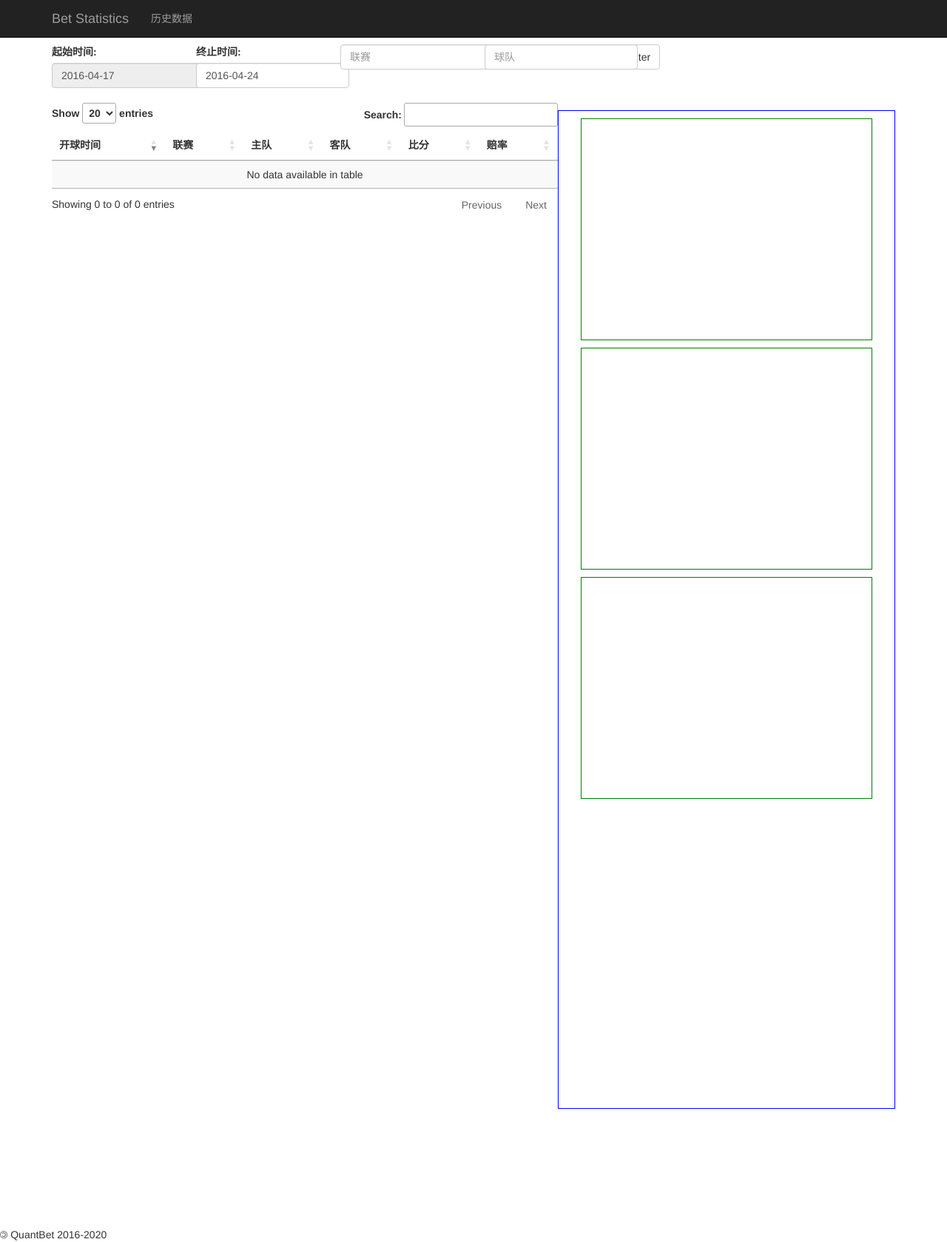
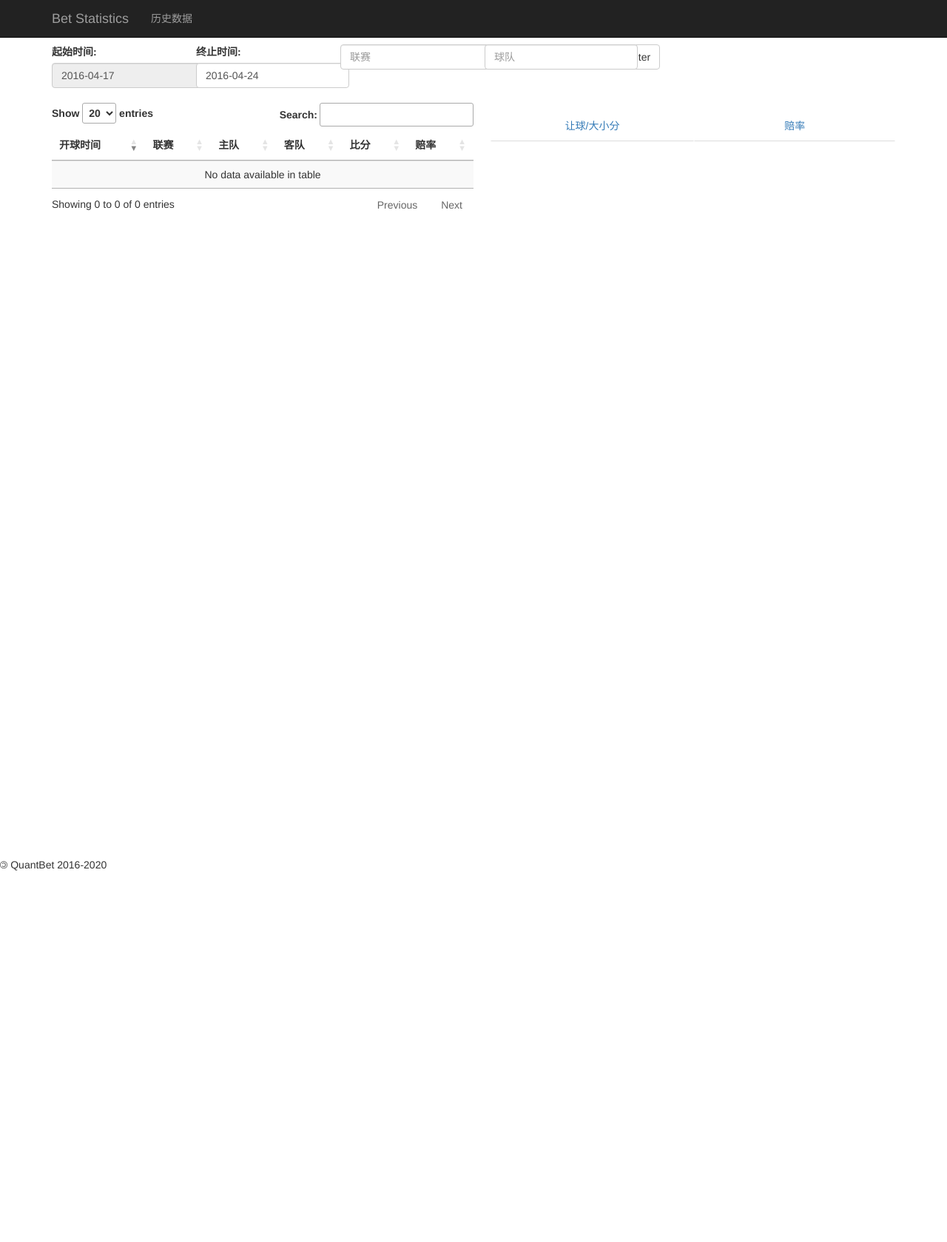
Before and after one commit to ChenjunZou/QuantBet, a Django app: page /history/ in a window 1280 px wide. Shown: the whole page at 74% size. After the commit the page ends 1177 px from the top, so only its background shows below. Run offline with Django 3.2, Linux system fonts and the light colour scheme; data that the repository does not hold is empty; some libraries are stand-ins or nearby versions.

Commit message:
add handicap and over/under page

```diff
--- a/bet/history/templates/history/football.html
+++ b/bet/history/templates/history/football.html
@@ -6,17 +6,16 @@
 #football-history-panel {
   margin-top: 20px;
   margin-bottom: 20px;
-  height: 1500px;
+  height: 1000px;
 }
 #football-history {
   float: left;
-  width: 60%;
+  width: 50%;
 }
 
 #football-odd-detail {
   float: right;
-  width: 40%;
-  border: 1px solid blue;
+  width: 48%;
   margin-top: 10px;
   height: 90%;
 }
@@ -24,10 +23,10 @@
   margin-top: 10px;
   margin-left:30px;
   margin-right:30px;
-  marigin-bottom: 10px;
-  border: 1px solid green;
-  height: 300px;
+  margin-bottom: 10px;
+  <!--border: 1px solid green;-->
 }
+
 {% endblock %}
 {% block main-panel %}
 {% include "history/form_inline.html" %}
@@ -60,15 +59,25 @@
   </div>
 
   <div id="football-odd-detail">
-    <div id="win-panel" class="board" >
-
-    </div>
-    <div id="draw-panel" class="board" >
-    </div>
-    <div id="lose-panel" class="board" >
-    </div>
-    <div id="panel-text">
-
+    <ul class="nav nav-tabs nav-justified">
+    <li><a data-toggle="pill" href="#handicap_over_under">让球/大小分</a></li>
+    <li><a data-toggle="pill" href="#odds-stats">赔率</a></li>
+    </ul>
+    <div id='tab-content' class="tab-content">
+      <div id="handicap_over_under" class="tab-pane fade in active">
+        <div id="handicap-panel" class="board divide_by_2" >
+        </div>
+        <div id="over_under-panel" class="board divide_by_2" >
+        </div>
+      </div>
+      <div id="odds-stats" class="tab-pane fade">
+        <div id="win-panel" class="board divide_by_3" >
+        </div>
+        <div id="draw-panel" class="board divide_by_3" >
+        </div>
+        <div id="lose-panel" class="board divide_by_3" >
+        </div>
+      </div>
     </div>
   </div>
 </div>
@@ -104,13 +113,23 @@ function odd_layout(data) {
   $('#panel-text').html(data['odd_win'])
   $('.board').each( function() {
     var values = [];
+    var title;
     var mark = this.id;
     if (mark == 'win-panel') {
-      values = data['odd_win']
+      values = data['odd_win'];
+      title = mark
     } else if (mark == 'draw-panel') {
-      values = data['odd_draw']
+      values = data['odd_draw'];
+      title = mark
     } else if (mark == 'lose-panel') {
-      values = data['odd_lose']
+      values = data['odd_lose'];
+      title = mark
+    } else if (mark == 'handicap-panel') {
+      values = data['handicap'];
+      title = '让球'
+    } else if (mark == 'over_under-panel') {
+      values = data['over_under'];
+      title = '大小分'
     }
     $(this).highcharts({
       chart: {
@@ -120,18 +139,26 @@ function odd_layout(data) {
             x: 0,
             y: -30
           }
-        }
+        },
+        width: 500,
+        height: 300,
       },
       title: {
-        text: mark.toUpperCase(),
+        text: title.toUpperCase(),
         x: -15 //center
       },
       xAxis: {
         categories: data['x_names'],
         labels: {
           rotation: 60,
-          step: 3
-        }
+          step: 6
+        },
+        style: {
+                   color: 'black',
+                   fontSize: '8px',
+                   fontWeight: 'bold',
+                   fontFamily: 'Verdana, sans-serif'
+        },
       },
       yAxis: {
         title: {
@@ -146,7 +173,9 @@ function odd_layout(data) {
       },
       tooltip: {
         formatter: function() {
-            return '';
+            return '<b>时间: </b>' + this.point.options.dt +'<br/>' +
+                '<b>博彩公司: </b>' + this.point.series.name +'<br/>' +
+                '<b>数值: </b>' + this.point.options.y +'<br/>';
           }
       },
       series: values,
@@ -154,7 +183,7 @@ function odd_layout(data) {
         style: {
           fontWeight: 'bold',
           fontSize: '15px',
-           color: '#303030'
+          color: '#303030'
         }
       }
     });
--- a/bet/history/views.py
+++ b/bet/history/views.py
@@ -47,33 +47,43 @@ def json_get_football_odds(request, gameID):
     game = db_utils.get_football_game_by_id(gameID)
     # params contain 4 serials : win, lose, draw, and x-axis
     parse_serial(game, params)
-    return HttpResponse(json.dumps(params),  content_type="application/json")
+    return HttpResponse(json.dumps(params,default=str),  content_type="application/json")
 
 
 def parse_serial(game, params):
     wins = list()
     draws = list()
     loses = list()
+    ous = list()
+    handicaps = list()
     win_rows = defaultdict(list)
     draw_rows = defaultdict(list)
     lose_rows = defaultdict(list)
+    handicap_rows = defaultdict(list)
+    ou_rows = defaultdict(list)
+
     summaries = db_utils.get_odd_summary(game)
     start_time = db_utils.get_odd_start_time(game)
     end_time = game.datetime
     x_names = get_x_names(start_time, end_time)
     params['x_names'] = x_names
     for summary in summaries:
-        win_rows[summary.vendor].append({'x': 0, 'y': summary.iWO})
-        draw_rows[summary.vendor].append({'x': 0, 'y': summary.iDO})
-        lose_rows[summary.vendor].append({'x': 0, 'y': summary.iLO})
+        win_rows[summary.vendor].append({'x': 0, 'y': summary.iWO, 'dt': summary.idt})
+        draw_rows[summary.vendor].append({'x': 0, 'y': summary.iDO, 'dt': summary.idt})
+        lose_rows[summary.vendor].append({'x': 0, 'y': summary.iLO, 'dt': summary.idt})
+        ou_rows[summary.vendor].append({'x': 0, 'y': float(summary.iOU), 'dt': summary.idt})
+        handicap_rows[summary.vendor].append({'x': 0, 'y': float(summary.iHC), 'dt': summary.idt})
         details = db_utils.get_odd_details(summary)
         for detail in details:
             time = detail.change_datetime.strftime("%d-%H:%M")
             try:
                 x_index = x_names.index(time)
-                win_rows[summary.vendor].append({'x': x_index, 'y': detail.cWO})
-                draw_rows[summary.vendor].append({'x': x_index, 'y': detail.cDO})
-                lose_rows[summary.vendor].append({'x': x_index, 'y': detail.cLO})
+
+                win_rows[summary.vendor].append({'x': x_index, 'y': detail.cWO, 'dt': detail.change_datetime})
+                draw_rows[summary.vendor].append({'x': x_index, 'y': detail.cDO, 'dt': detail.change_datetime})
+                lose_rows[summary.vendor].append({'x': x_index, 'y': detail.cLO, 'dt': detail.change_datetime})
+                ou_rows[summary.vendor].append({'x': x_index, 'y': float(detail.cOU), 'dt': detail.change_datetime})
+                handicap_rows[summary.vendor].append({'x': x_index, 'y': float(detail.cHC), 'dt': detail.change_datetime})
             except ValueError as e:
                 logger.exception('time {} is not in x_names, message {}', time, e.message)
                 pass
@@ -82,10 +92,14 @@ def parse_serial(game, params):
         wins.append({'name': row_key, 'data': win_rows.get(row_key)})
         draws.append({'name': row_key, 'data': draw_rows.get(row_key)})
         loses.append({'name': row_key, 'data': lose_rows.get(row_key)})
+        handicaps.append({'name': row_key, 'data': handicap_rows.get(row_key)})
+        ous.append({'name': row_key, 'data': ou_rows.get(row_key)})
 
     params['odd_win'] = wins
     params['odd_draw'] = draws
     params['odd_lose'] = loses
+    params['handicap'] = handicaps
+    params['over_under'] = ous
 
 
 def get_x_names(start_time, end_time):
--- a/bet/utils/utils.py
+++ b/bet/utils/utils.py
@@ -1,5 +1,6 @@
 import datetime
 import logging
+
 __author__ = 'tintsing'
 
 logger = logging.getLogger("bet")
```
